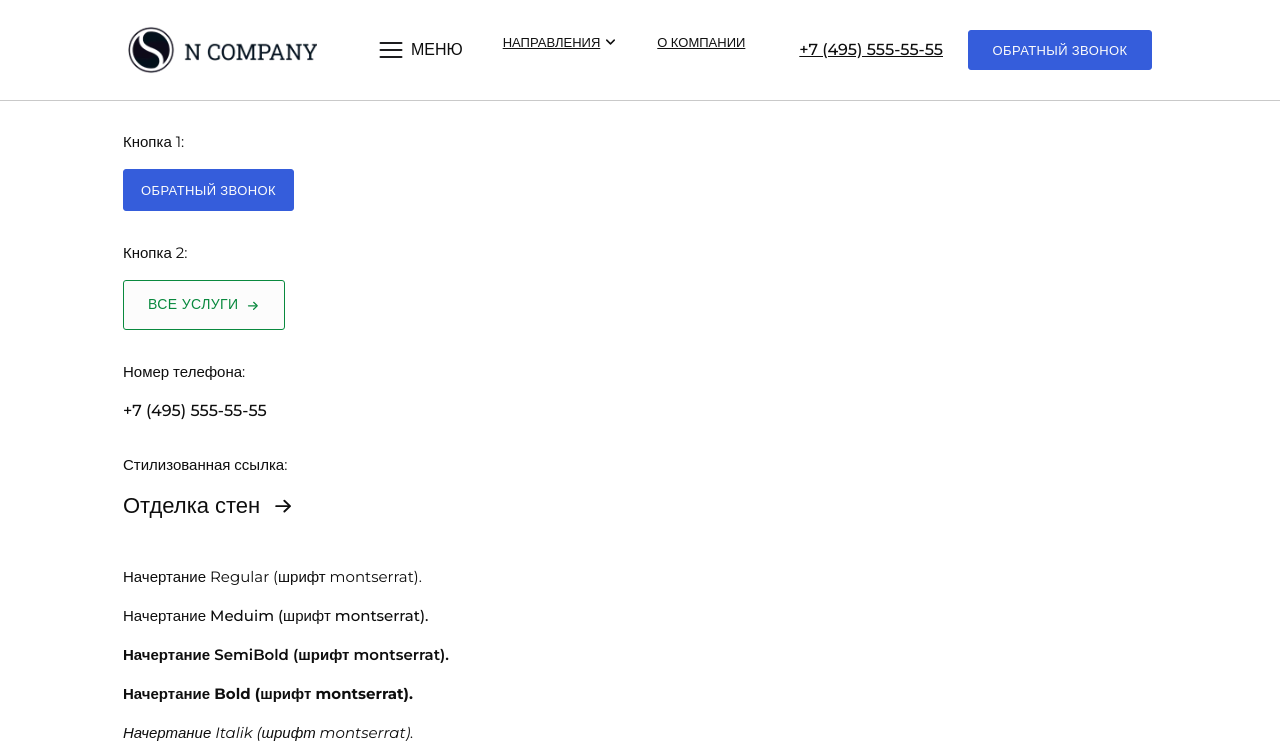
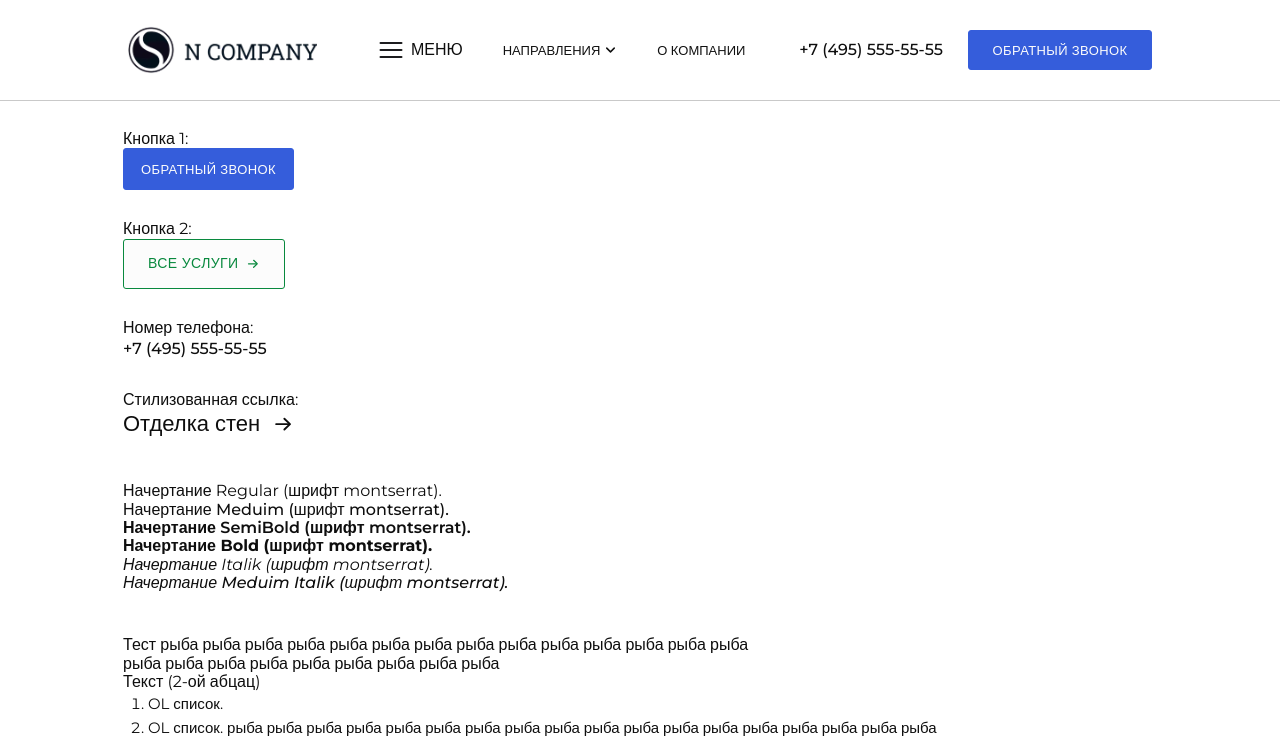
Before and after one commit to irrbis38/universal, a website: page sources/src/pug/ui-kit.pug in a window 1280 px wide. Shown: the top 756 px of the page. Drawn offline with nearby package versions, Linux system fonts and the light colour scheme; files that its build step writes are made by us from their sources; files whose address does not match are found by name.

Commit message:
change general styles

```diff
--- a/sources/src/sass/blocks/general.scss
+++ b/sources/src/sass/blocks/general.scss
@@ -218,9 +218,9 @@
         font-size: 14;
     }
 }
-p,
-ul,
-ol {
+.p,
+.ul,
+.ol {
     margin-bottom: 16px;
     font-size: 16px;
 
@@ -235,12 +235,12 @@ ol {
     }
 }
 
-p {
+.p {
     line-height: 160%;
 }
 
-ul,
-ol {
+.ul,
+.ol {
     line-height: 160%;
 
     &:not(:last-child) {
--- a/sources/src/sass/blocks/header.scss
+++ b/sources/src/sass/blocks/header.scss
@@ -10,6 +10,10 @@
 
     &.hide {
         transform: translateY(-100%);
+    }
+
+    a {
+        text-decoration: none;
     }
 }
 
```
